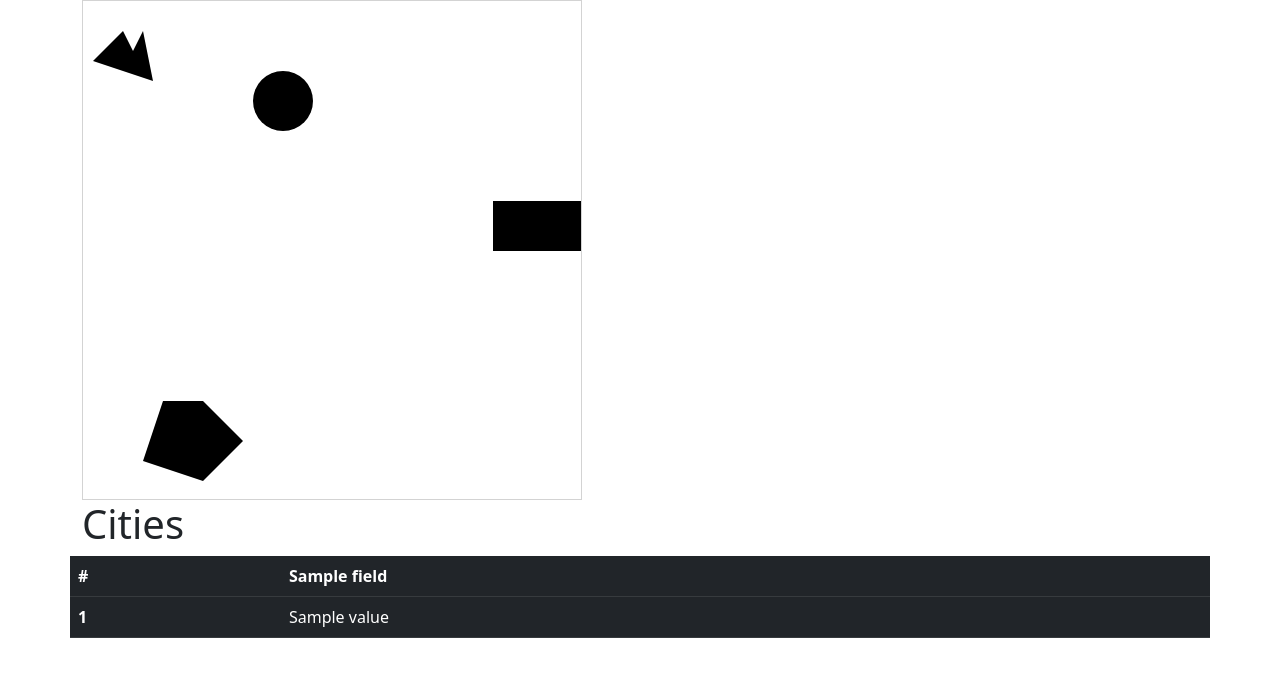
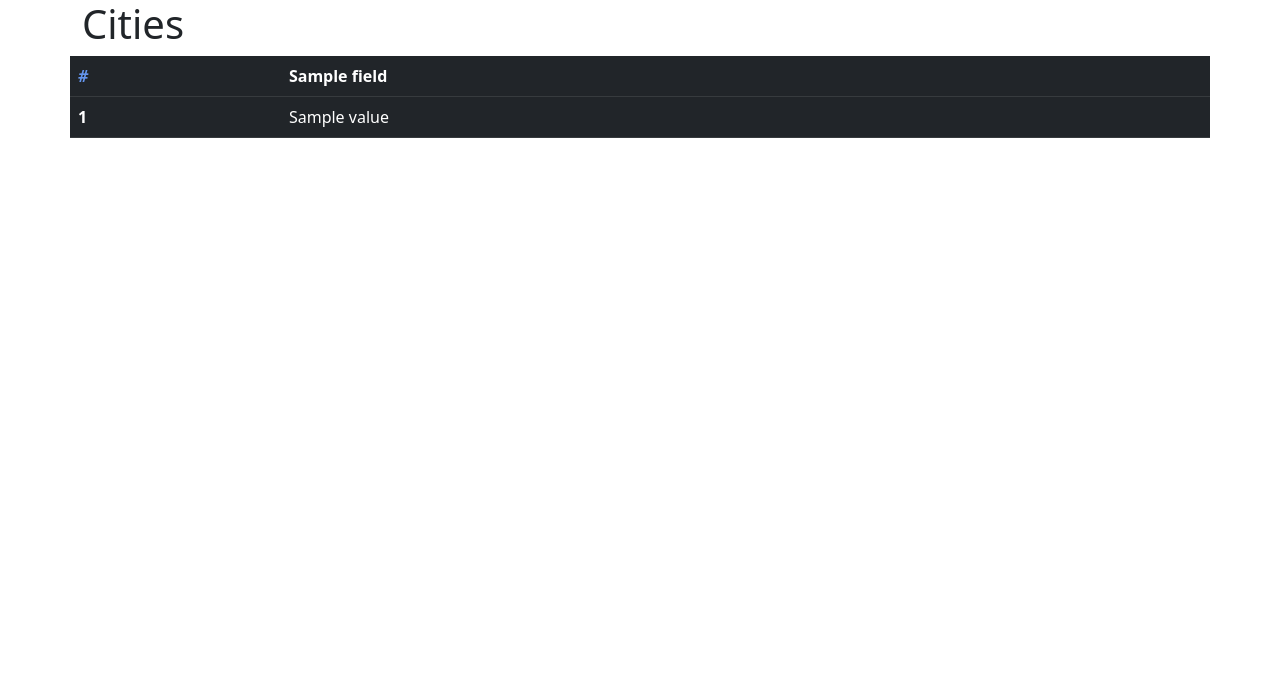
Before and after one commit to Bonifase/blackpit, a Django app: template blackpit/templates/blackpit/index.html in a window 1280 px wide. Shown: the top 677 px of the page. Run offline with Django 3.2, Linux system fonts and the light colour scheme; the template is opened without the code that fills it: most values are stand-ins (such as "Sample title", 1, 10 or a date in 2020); data that the repository does not hold is empty.

Commit message:
add d3.js package

```diff
--- a/blackpit/datastore.py
+++ b/blackpit/datastore.py
@@ -19,4 +19,5 @@ def get_records(file_name):
     return data
 
 def get_vaccinated():
-        records = get_records("populated-african-countries-vs-total-vaccinated-population.csv")
+        records = get_records(settings.VACCINATED_POPULATION)
+        return records
--- a/blackpit/templates/blackpit/index.html
+++ b/blackpit/templates/blackpit/index.html
@@ -9,27 +9,19 @@
     <script src="https://d3js.org/d3.v7.min.js"></script>
     <title>Sandpit</title>
     <style>
-</style>
+      .bar {
+        fill: green;
+      }
+    </style>
 </head>
 <body>
     <div class="container">
-        <div class="row">
-          <div id="infovizDiv">
-            <svg style="width:500px;height:500px;border:1px lightgray solid;">
-            <path d="M 10,60 40,30 50,50 60,30 70,80" />
-            <polygon class="inactive" points="80,400 120,400 160,440 120,480 60,460" /> <g>
-            <circle class="active tentative" cy="100" cx="200" r="30"/>
-            <rect class="active" x="410" y="200" width="100" height="50" /> </g>
-            </svg>
-          </div>
-        </div>
         <div class="row" id="cities">
-          <h1>Cities</h1>
-
+          <h1 id="this-last-paragraphs">Cities</h1>
           <table class="table table-dark">
             <thead>
               <tr>
-                <th scope="col">#</th>
+                <th id="this-last-paragraph" scope="col">#</th>
                 {% for field in fields %}
                 <th scope="col">{{ field }}</th>
                 {% endfor %}
@@ -46,21 +38,35 @@
               {% endfor %}
             </tbody>
           </table>
-
+        <div class="row" id="svg_wrapper">
+            <svg id="d3_demo"></svg>
+        </div>
         </div>
       </div>
     <!-- JavaScript Bundle with Popper -->
     <script src="https://cdn.jsdelivr.net/npm/bootstrap@5.2.0-beta1/dist/js/bootstrap.bundle.min.js" integrity="sha384-pprn3073KE6tl6bjs2QrFaJGz5/SUsLqktiwsUTF55Jfv3qYSDhgCecCxMW52nD2" crossorigin="anonymous"></script>
     <script>
-      var incomingData = {{formattedData|safe}}
-      d3.json("{% url "vaccinated" %}", function(error, data){
+      const incomingData = {{vaccinated|safe}}
+      console.log(incomingData)
+      d3.select("#this-last-paragraph")
+        .style("color", "cornflowerblue")
+        .style("font-style", "italic")
+        .style("font-weight", "bold")
 
-        console.log("data", data);
-
-        data.forEach(function(d) {
-            console.log("record", d);
-        });
-      });
+      const width = 960, height = 500;
+      const svg = d3.select("#d3_demo").attr("width", width).attr("height", height);
+      const x_scale = d3.scaleBand().range([0, width]).padding(0.1);
+      const y_scale = d3.scaleLinear().range([height, 0]);
+      x_scale.domain(incomingData.map((d) => d.Country));
+      y_scale.domain([0, d3.max(incomingData, (d) => d.Population)]);
+      svg.selectAll("rect")
+        .data(incomingData)
+        .join("rect")
+        .attr("class", "bar")
+        .attr("x", (d) => x_scale(d.Country))
+        .attr("y", (d) => y_scale(d.Population))
+        .attr("width", x_scale.bandwidth())
+        .attr("height", (d) => height - y_scale(d.Population));
     </script>
 </body>
 </html>
--- a/blackpit/views.py
+++ b/blackpit/views.py
@@ -14,14 +14,14 @@ paginator = Pagination()
 def index(request):
     template = 'blackpit/index.html'
     context = dict()
-    records = get_records("populated-african-countries-vs-total-vaccinated-population.csv")
+    records = get_vaccinated()
+    vaccinated = json.dumps(records)
+    print(vaccinated)
     if len(records) > 0:
-        fields = list(records[0].keys())
-        formattedData = json.dumps(records)
         context = {
             'records': records,
-            "fields": fields,
-            "formattedData": formattedData
+            "fields": list(records[0].keys()),
+            "vaccinated": vaccinated
         }
     return render(request, template, context=context)
 
```
